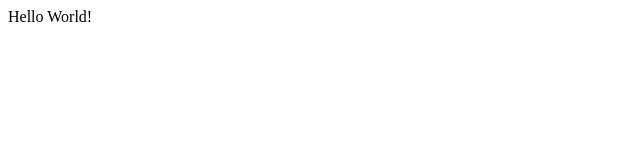
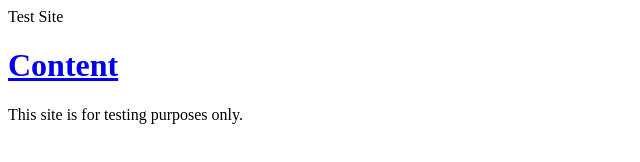
Before and after one commit to dagrath/WebsiteTest, a plain HTML site: page index.html in a window 1280 px wide. Shown: the whole page, without its empty margins (0-640 px from the left). Drawn offline with Linux system fonts and the light colour scheme.

Commit message:
added link for content page. changed body text in index.html

```diff
--- a/index.html
+++ b/index.html
@@ -1,5 +1,11 @@
 <html>
+  <header>
+      Test Site
+  </header>
+  <h1>
+    <a href="content.html">Content</a>
+  </h1>
   <body>
-    Hello World!
+    This site is for testing purposes only.
   </body>
 </html>
```
